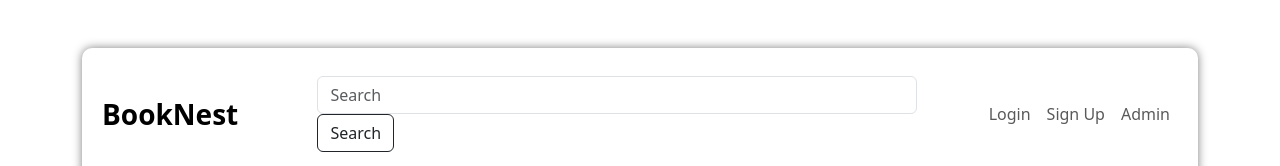
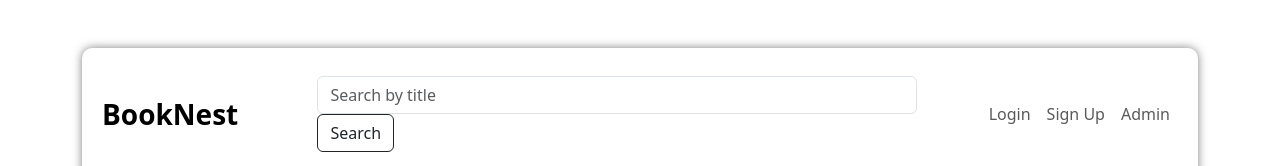
Before and after one commit to MutisyaVuta/Capstone-FrontEnd, a React (Vite) app in the folder frontend-app/: page / in a window 1280 px wide. Shown: the top 166 px of the page. Built offline with nearby package versions, Linux system fonts and the light colour scheme; no server answers.

Commit message:
added relevant placeholders

```diff
--- a/frontend-app/src/components/louis/Admin.jsx
+++ b/frontend-app/src/components/louis/Admin.jsx
@@ -114,7 +114,7 @@ const Admin = () => {
               <input
                 className="form-control"
                 type="search"
-                placeholder="Search"
+                placeholder="Search by title"
                 aria-label="Search"
                 value={searchTerm}
                 onChange={(e) => setSearchTerm(e.target.value)}
--- a/frontend-app/src/components/nick/Dashboard.jsx
+++ b/frontend-app/src/components/nick/Dashboard.jsx
@@ -74,7 +74,7 @@ const Dashboard = () => {
               <input
                 className="form-control mr-2"
                 type="search"
-                placeholder="Search"
+                placeholder="Search by title"
                 aria-label="Search"
                 style={{ width: "600px" }}
                 value={searchTerm}
```
